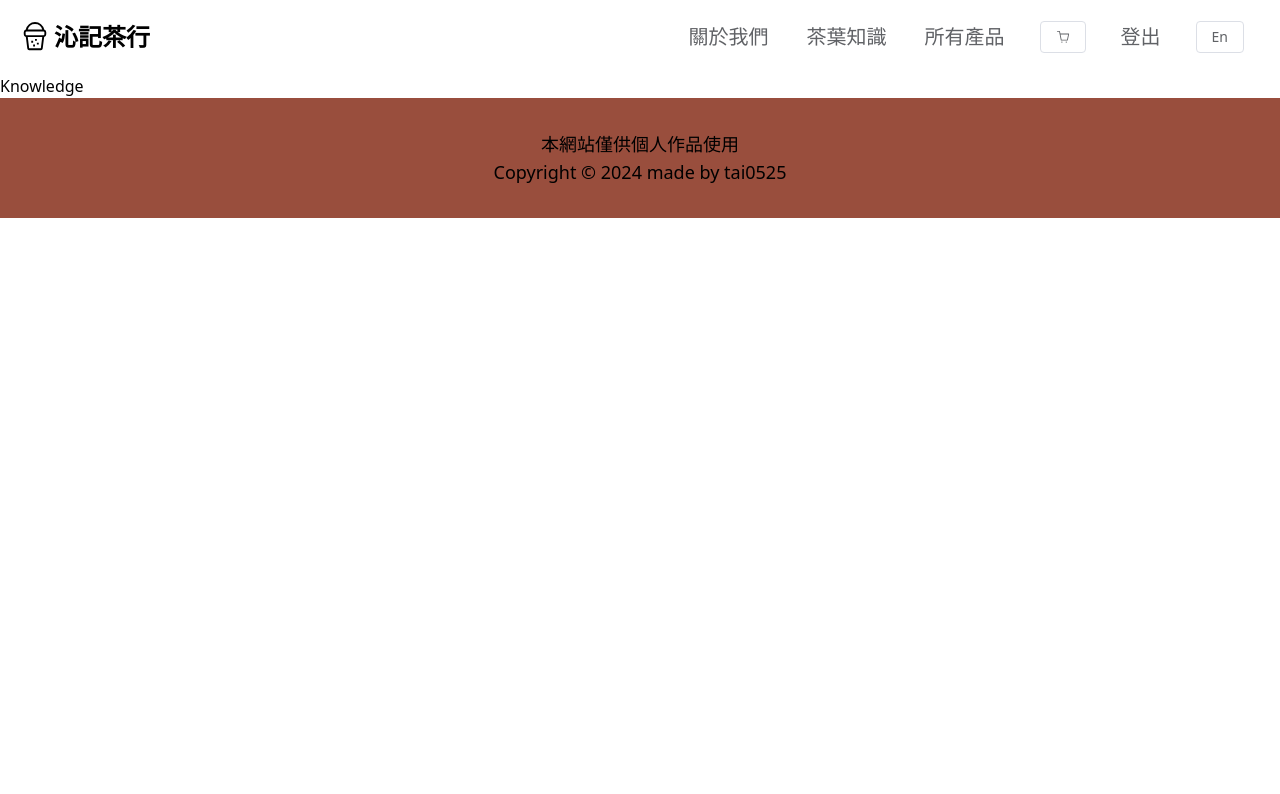
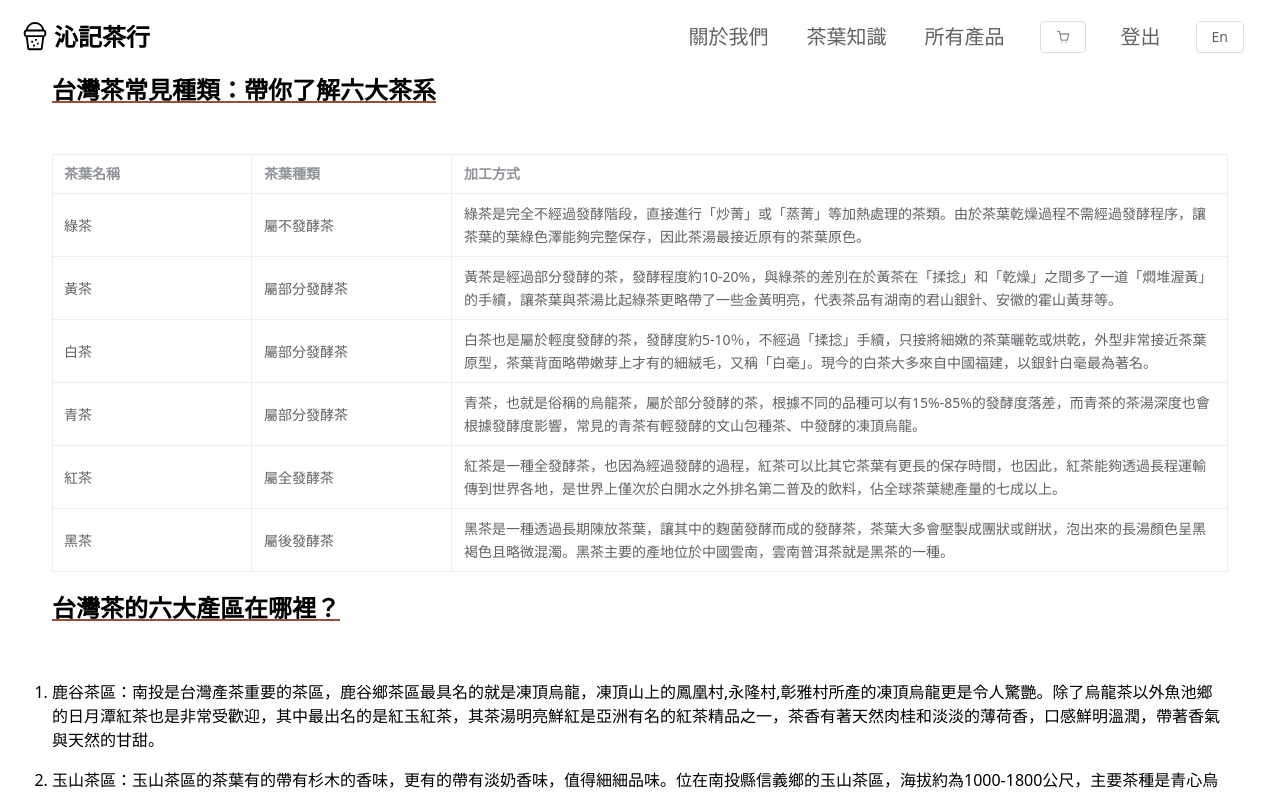
Before and after one commit to tai0525/tea-shop, a Vue app: page /knowledge in a window 1280 px wide. Shown: the top 794 px of the page. Built offline with nearby package versions, Linux system fonts and the light colour scheme.

Commit message:
完成茶葉知識 新增readme

```diff
--- a/src/i18n/lang/en-US.json
+++ b/src/i18n/lang/en-US.json
@@ -127,5 +127,10 @@
     "back": "Return",
     "delete": "Delete",
     "edit_product": "Edit Product"
+  },
+  "knowledge": {
+    "name": "Tea's Name",
+    "category": "Tea's Category",
+    "processing": "Processing Method"
   }
 }
--- a/src/i18n/lang/zh-TW.json
+++ b/src/i18n/lang/zh-TW.json
@@ -127,5 +127,10 @@
     "back": "返回",
     "delete": "刪除",
     "edit_product": "編輯產品"
+  },
+  "knowledge": {
+    "name": "茶葉名稱",
+    "category": "茶葉種類",
+    "processing": "加工方式"
   }
 }
--- a/src/views/Knowledge/index.vue
+++ b/src/views/Knowledge/index.vue
@@ -1,3 +1,97 @@
 <template>
-  <div>Knowledge</div>
+  <el-container class="px-8">
+    <el-header class="text-2xl font-semibold underline decoration-solid decoration-main"
+      >台灣茶常見種類：帶你了解六大茶系
+    </el-header>
+    <el-main>
+      <el-table :data="tableData" border style="width: 100%">
+        <el-table-column prop="name" :label="t('knowledge.name')" width="200" />
+        <el-table-column prop="category" :label="t('knowledge.category')" width="200" />
+        <el-table-column prop="processing" :label="t('knowledge.processing')" />
+      </el-table>
+    </el-main>
+  </el-container>
+
+  <el-container class="px-8">
+    <el-header class="text-2xl font-semibold underline decoration-solid decoration-main"
+      >台灣茶的六大產區在哪裡？
+    </el-header>
+    <el-main>
+      <ol class="list-decimal">
+        <li class="py-2" v-for="item in knowledgeList" :key="item.id">{{ item.desc }}</li>
+      </ol>
+    </el-main>
+  </el-container>
 </template>
+
+<script setup>
+import { ref } from 'vue'
+import { useI18n } from 'vue-i18n'
+const { t } = useI18n()
+
+const tableData = [
+  {
+    name: '綠茶',
+    category: '屬不發酵茶',
+    processing:
+      '綠茶是完全不經過發酵階段，直接進行「炒菁」或「蒸菁」等加熱處理的茶類。由於茶葉乾燥過程不需經過發酵程序，讓茶葉的葉綠色澤能夠完整保存，因此茶湯最接近原有的茶葉原色。'
+  },
+  {
+    name: '黃茶',
+    category: '屬部分發酵茶',
+    processing:
+      '黃茶是經過部分發酵的茶，發酵程度約10-20%，與綠茶的差別在於黃茶在「揉捻」和「乾燥」之間多了一道「燜堆渥黃」的手續，讓茶葉與茶湯比起綠茶更略帶了一些金黃明亮，代表茶品有湖南的君山銀針、安徽的霍山黃芽等。'
+  },
+  {
+    name: '白茶',
+    category: '屬部分發酵茶',
+    processing:
+      '白茶也是屬於輕度發酵的茶，發酵度約5-10％，不經過「揉捻」手續，只接將細嫩的茶葉曬乾或烘乾，外型非常接近茶葉原型，茶葉背面略帶嫩芽上才有的細絨毛，又稱「白毫」。現今的白茶大多來自中國福建，以銀針白毫最為著名。'
+  },
+  {
+    name: '青茶',
+    category: '屬部分發酵茶',
+    processing:
+      '青茶，也就是俗稱的烏龍茶，屬於部分發酵的茶，根據不同的品種可以有15%-85%的發酵度落差，而青茶的茶湯深度也會根據發酵度影響，常見的青茶有輕發酵的文山包種茶、中發酵的凍頂烏龍。'
+  },
+  {
+    name: '紅茶',
+    category: '屬全發酵茶',
+    processing:
+      '紅茶是一種全發酵茶，也因為經過發酵的過程，紅茶可以比其它茶葉有更長的保存時間，也因此，紅茶能夠透過長程運輸傳到世界各地，是世界上僅次於白開水之外排名第二普及的飲料，佔全球茶葉總產量的七成以上。'
+  },
+  {
+    name: '黑茶',
+    category: '屬後發酵茶',
+    processing:
+      '黑茶是一種透過長期陳放茶葉，讓其中的麴菌發酵而成的發酵茶，茶葉大多會壓製成團狀或餅狀，泡出來的長湯顏色呈黑褐色且略微混濁。黑茶主要的產地位於中國雲南，雲南普洱茶就是黑茶的一種。'
+  }
+]
+
+const knowledgeList = ref([
+  {
+    id: 1,
+    desc: '鹿谷茶區：南投是台灣產茶重要的茶區，鹿谷鄉茶區最具名的就是凍頂烏龍，凍頂山上的鳳凰村,永隆村,彰雅村所產的凍頂烏龍更是令人驚艷。除了烏龍茶以外魚池鄉的日月潭紅茶也是非常受歡迎，其中最出名的是紅玉紅茶，其茶湯明亮鮮紅是亞洲有名的紅茶精品之一，茶香有著天然肉桂和淡淡的薄荷香，口感鮮明溫潤，帶著香氣與天然的甘甜。'
+  },
+  {
+    id: 2,
+    desc: '玉山茶區：玉山茶區的茶葉有的帶有杉木的香味，更有的帶有淡奶香味，值得細細品味。位在南投縣信義鄉的玉山茶區，海拔約為1000-1800公尺，主要茶種是青心烏龍和金萱茶。玉山茶區常年雲霧繚繞，水氣豐沛，茶區產出來的茶特別香醇回甘，可惜的是地勢原因導致茶葉產量不多。'
+  },
+  {
+    id: 3,
+    desc: '阿里山茶區：最有名的就是阿里山烏龍茶，當地氣候涼爽寒冷，而且早晚雲霧繚繞日照時間少，如此優質的環境培養出柔軟厚實的茶菁。阿里山茶區的烏龍茶，香氣淡雅回甘茶味不澀，是早期台灣高級茶的代稱，也是揚名海外的台灣茶葉。'
+  },
+  {
+    id: 4,
+    desc: '杉林溪茶區：海拔約為1800公尺左右，位於南投竹山鎮，是阿里山的支脈，衫林溪茶區終年生長在杉樹之間，沖泡出來的茶略帶杉樹味道，帶著杉木香和綠竹味是杉林溪茶區的特有茶香，讓人有種置身於森林中洗滌靈魂的療癒感。'
+  },
+  {
+    id: 5,
+    desc: '梨山茶區：位於海拔1600至2600公尺，是台灣平均高度最高的茶區，梨山茶區因為日夜溫差大且冬季常有下雪因此茶葉生長緩慢，造就茶菁結構厚實口感甘醇，也因為海拔高度高茶葉冷礦味特別的重。梨山也盛產高山水果，茶園分佈在果樹之中，茶樹在成長時會吸收天然果香，因此製作出來的梨山茶會帶有天然果香非常特別，非常值得細細品味。'
+  },
+  {
+    id: 6,
+    desc: '大禹嶺茶區：海拔高度約2800公尺，是六大茶區中最高海拔的茶區，由於茶葉生長在高海拔地區，所以茶葉的苦澀度偏低葉片也比一般茶葉更加厚實，大禹嶺茶區所產的茶葉茶湯氣味非常厚實香氣十足，厚實的茶葉經過低烘培低發酵，沖泡時茶香撲鼻而來，入口後鮮明的口感令人印象深刻，特殊的醇厚豆香帶有高山烏龍的霸氣香味，令茶人品嚐後趨之若鶩。'
+  }
+])
+</script>
```
Also changed, not shown: 1 other file (tests, documents, lock files or other folders).
